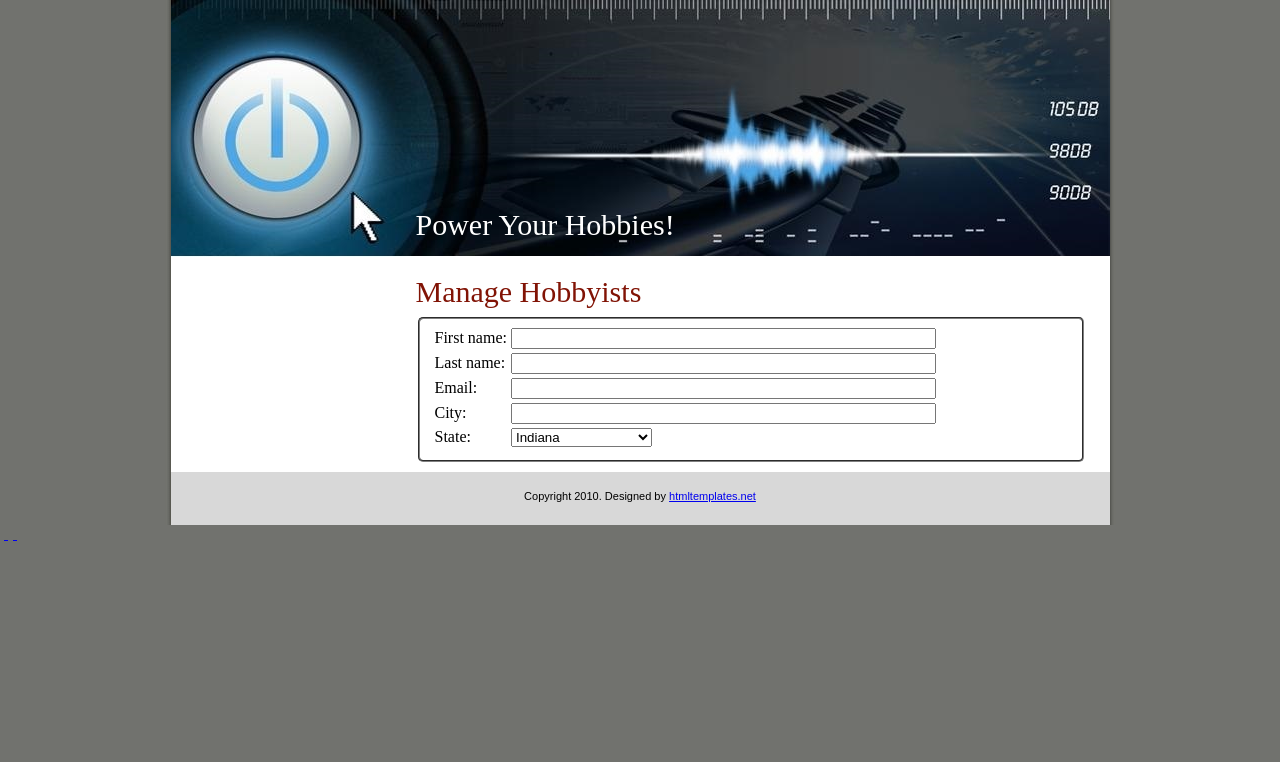
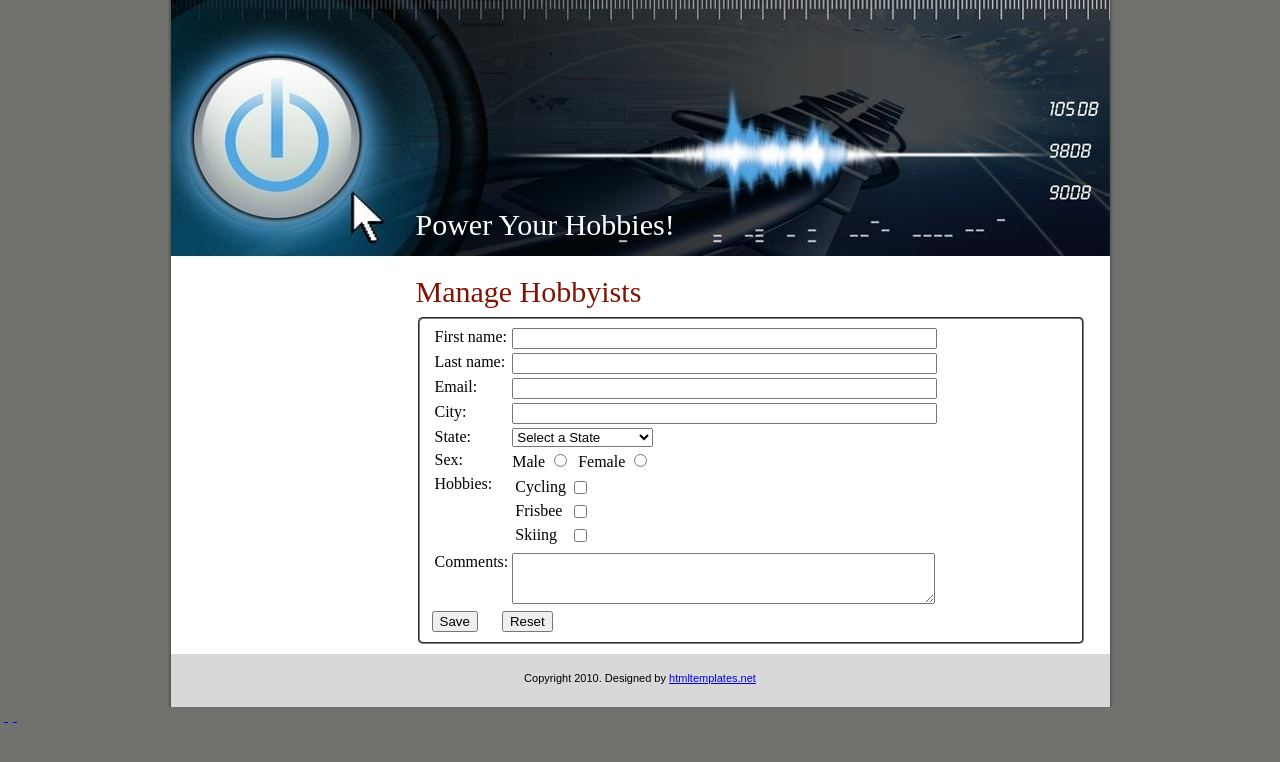
Before and after one commit to sjlawson/hobbyists, a PHP site: page /hobbyists.php in a window 1280 px wide. Shown: the top 762 px of the page. Run offline with PHP 8.4, Linux system fonts and the light colour scheme.

Commit message:
completed controller, view, template.

```diff
--- /dev/null
+++ b/classes/DatabaseConnect.class.php
@@ -0,0 +1,27 @@
+<?php
+
+class DatabaseConnect {
+	private $host = 'localhost';
+	private $username = 'root';
+	private $database = 'sjlawson';
+	private $password = 'lawson2112';
+	private $mysqliUtil;
+
+	public function __construct() {
+		try {
+			$this->mysqliUtil = mysqli_connect($this->host, $this->username, $this->password, $this->database);
+		} catch (Exception $ex) {
+			throw new Exception($ex->getMessage(), $ex->getCode());
+		}
+	}
+
+	public function doGetQuery($sql) {
+		try {
+			$result = $this->mysqliUtil->query($sql);
+			return mysqli_fetch_assoc($result);
+		} catch (Exception $ex) {
+			throw new Exception($ex->getMessage(), $ex->getCode());
+		}
+	}
+
+}
--- /dev/null
+++ b/classes/HobbyistModel.class.php
@@ -0,0 +1,85 @@
+<?php
+spl_autoload_register(function($className) {
+	@require_once ("classes/$className.class.php");
+});
+
+define("HOBBYISTTABLE","hobbyists");
+
+class HobbyistModel {
+	private $dbConn;
+	private $_table = "hobbyists";
+
+	//model properties
+	private $id;
+	private $firstname;
+	private $lastname;
+	private $email;
+	private $sex;
+	private $city;
+	private $state;
+	private $comments;
+	private $hobby_cycling;
+	private $hobby_frisbee;
+	private $hobby_skiing;
+	private $reqd_fields = array('firstname',
+									'lastname',
+									'email',
+									'sex',
+									'city',
+									'state');
+
+	public function __construct() {
+		try {
+			$this->dbConn = new DatabaseConnect();
+		} catch (Exception $ex) {
+			throw new Exception($ex->getMessage(), $ex->getCode());
+		}
+	}
+
+	public function setParams($data) {
+		foreach ($data as $property => $value) {
+			if(property_exists($this, $property)) {
+				if(in_array($property, $this->reqd_fields) && empty($value) ) {
+					return array("errmsg"=>"$property is required");
+				}
+				$this->$property = $value;
+			} else {
+				return array("errmsg"=>"$property does not exist");
+			}
+		}
+		return true;
+	}
+
+	public function editHobbyist() {
+		try {
+
+		} catch (Exception $ex) {
+			throw new Exception($ex->getMessage(), $ex->getCode());
+		}
+	}
+
+	public function createHobbyist() {
+		try {
+
+		} catch (Exception $ex) {
+			throw new Exception($ex->getMessage(), $ex->getCode());
+		}
+	}
+
+	public function getHobbyist($id) {
+		$sql = "SELECT * FROM `".HOBBYISTTABLE."` WHERE `id`='$id'";
+		try {
+			$assoc_result = $this->dbConn->doGetQuery($sql);
+			return $assoc_result;
+		} catch (Exception $ex) {
+			throw new Exception($ex->getMessage(), $ex->getCode());
+		}
+	}
+
+	public function validateInput($save_data) {
+
+
+
+	}
+
+}
--- a/css/style.css
+++ b/css/style.css
@@ -6,6 +6,14 @@ body {
 div, p, span, a, h1, h2, h3, h4, h5, h6, form {
 	margin:0px;
 	padding:0px;
+}
+td {
+	vertical-align: top;
+	text-align: left;
+}
+.errormsg {
+	border: 1px dotted red;
+	color: red;
 }
 .wrapper {
 	margin:0px auto;
--- a/hobbyists.php
+++ b/hobbyists.php
@@ -1,5 +1,59 @@
 <?php
-function getStateSelect($selected_state = "IN") {
+/* For this small application, this proceedural script will act as a controller as well as view
+ *
+ */
+
+/**
+ * using autoload register is overkill, but an app like this might normally be parter of a larger whole in which using
+ * spl_autoload_register might be preferable
+ *
+ */
+spl_autoload_register(function($className) {
+	@require_once ("classes/$className.class.php");
+});
+
+$hobbyistModel = new HobbyistModel();
+
+$hobbyist_id = isset($_GET['id']) ? filter_input(INPUT_GET, 'id', FILTER_VALIDATE_INT) : null;
+$hobbyist_data = $hobbyist_id ? $hobbyistModel->getHobbyist($hobbyist_id) : null;
+
+if( !empty( $_POST )) {
+	//sanitize input
+	$save_data = array();
+	$save_data['id'] = filter_input(INPUT_POST, 'id', FILTER_VALIDATE_INT);
+	$save_data['firstname'] = filter_input(INPUT_POST, 'firstname', FILTER_SANITIZE_STRING);
+	$save_data['lastname'] = filter_input(INPUT_POST, 'lastname', FILTER_SANITIZE_STRING);
+	$save_data['email'] = filter_input(INPUT_POST, 'email', FILTER_VALIDATE_EMAIL);
+	$save_data['sex'] = filter_input(INPUT_POST, 'sex', FILTER_SANITIZE_STRING);
+	$save_data['city'] = filter_input(INPUT_POST, 'city', FILTER_SANITIZE_STRING);
+	$save_data['state'] = filter_input(INPUT_POST, 'state', FILTER_SANITIZE_STRING);
+	$save_data['comments'] = filter_input(INPUT_POST, 'comments', FILTER_SANITIZE_STRING);
+	$save_data['hobby_cycling'] = isset($_POST['hobby_cycling']) ? filter_input(INPUT_POST, 'hobby_cycling', FILTER_VALIDATE_INT) : 0;
+	$save_data['hobby_frisbee'] = isset($_POST['hobby_frisbee']) ? filter_input(INPUT_POST, 'hobby_frisbee', FILTER_VALIDATE_INT) : 0;
+	$save_data['hobby_skiing'] = isset($_POST['hobby_skiing']) ? filter_input(INPUT_POST, 'hobby_skiing', FILTER_VALIDATE_INT) : 0;
+
+	if(empty($save_data['id'] )) unset($save_data['id']);
+	$validationResult = $hobbyistModel->setParams($save_data);
+
+	if($validationResult !== true) {
+		// set validation error message
+		$validation_error = $validationResult["errmsg"];
+	} else {
+		if(empty($save_data['id'])) {
+			$hobbyistModel->createHobbyist();
+		} else {
+			$hobbyistModel->editHobbyist();
+		}
+	}
+	$hobbyist_data = $save_data;
+}
+
+/**
+ * Utility to create a state code selection control
+ * @param unknown_type $selected_state
+ * @return string
+ */
+function getStateSelect($selected_state = "") {
 	$stateOn = 'selected="selected"';
 	$state_list = ARRAY(
 			'AL'=>"Alabama",
@@ -62,52 +116,6 @@ function getStateSelect($selected_state = "IN") {
 	$state_selection .= "</select>";
 	return $state_selection;
 }
-?>
 
-<!DOCTYPE HTML>
-<html>
-<head>
-  <meta charset="UTF-8">
-  <title>Hobbyist Manager</title>
-  <link href="css/style.css" rel="stylesheet" type="text/css">
-</head>
-<body>
-<div class="wrapper">
-<div class="left-gap1"><img src="images/spacer.gif" alt="#" border="0" height="1" width="6"></div>
-<div class="main">
-<div class="header">
-<div class="banner-area" >
-<h1 class="header-title">Power Your Hobbies!</h1>
-</div>
-</div>
-<div class="mid">
-<div class="mid-left"><br>
-</div>
-<div class="mid-right">
-<h1>Manage Hobbyists</h1>
-<form>
-<fieldset>
-<table >
-<tbody>
-<tr><td>First name:</td> <td><input name="firstname" size="50"></tr>
-<tr><td>Last name:</td> <td><input name="lastname" size="50"> </tr>
-<tr><td>Email:</td> <td><input name="email" size="50"> </tr>
-<tr><td>City:</td> <td><input name="city" size="50"> </tr>
-<tr><td>State: </td><td> <?php echo getStateSelect(); ?> </td></tr>
-</tbody>
-</table>
-</fieldset>
-</form>
-</div>
-</div>
-<div class="footer">
-<p class="copyright-text">Copyright 2010. Designed by <a target="_blank" href="http://www.htmltemplates.net/">htmltemplates.net</a></p>
-</div>
-</div>
-<div class="right-gap1"><img src="images/spacer.gif" alt="#" border="0" height="1" width="6"></div>
-</div>
 
-&nbsp;<a href="http://www.htmltemplates.net">
-<img src="images/footnote.gif" class="copyright" alt="html templates"></a>&nbsp;<a href="http://websitetemplates.net">
-<img src="images/footnote.gif" class="copyright" alt="websitetemplates.net"></a>&nbsp;
-</body></html>
+include "hobbyists.tpl.php";
--- /dev/null
+++ b/hobbyists.tpl.php
@@ -0,0 +1,77 @@
+<!DOCTYPE HTML>
+<html>
+<head>
+  <meta charset="UTF-8">
+  <title>Hobbyist Manager</title>
+  <link href="css/style.css" rel="stylesheet" type="text/css">
+</head>
+<body>
+<div class="wrapper">
+<div class="left-gap1"><img src="images/spacer.gif" alt="#" border="0" height="1" width="6"></div>
+<div class="main">
+<div class="header">
+<div class="banner-area" >
+<h1 class="header-title">Power Your Hobbies!</h1>
+</div>
+</div>
+<div class="mid">
+<div class="mid-left"><br>
+</div>
+<div class="mid-right">
+<h1>Manage Hobbyists</h1>
+<form method="post" />
+<input type="hidden" name='id' value="<?php echo $hobbyist_id; ?>" />
+<fieldset>
+<div class='errormsg' <?php echo isset($validation_error) ? 'style="display: block !important;"' : 'style="display: none !important;"' ?>>
+<?php echo @$validation_error; ?>
+</div>
+<table >
+<tbody>
+<tr><td>First name:</td> <td><input name="firstname" size="50"
+	value="<?php echo $hobbyist_data ? $hobbyist_data['firstname'] : '';?>"></tr>
+<tr><td>Last name:</td> <td><input name="lastname" size="50"
+	value="<?php echo $hobbyist_data ? $hobbyist_data['lastname'] : '';?>"> </tr>
+<tr><td>Email:</td> <td><input name="email" size="50"
+	value="<?php echo $hobbyist_data ? $hobbyist_data['email'] : '';?>"> </tr>
+<tr><td>City:</td> <td><input name="city" size="50"
+	value="<?php echo $hobbyist_data ? $hobbyist_data['city'] : '';?>"> </tr>
+<?php $selected_state = $hobbyist_data ? $hobbyist_data['state'] : ''; ?>
+<tr><td>State: </td><td> <?php echo getStateSelect($selected_state); ?> </td></tr>
+<tr><td>Sex: </td><td> Male <input name='sex' type="radio" value='M'
+	<?php echo strcmp(strtoupper(@$hobbyist_data['sex']),'M') === 0 ? 'checked' : ''; ?>/>
+	&nbsp;Female <input name='sex' type="radio" value='M'
+	<?php echo strcmp(strtoupper(@$hobbyist_data['sex']),'F') === 0 ? 'checked' : ''; ?>/>
+</td></tr>
+<tr><td>Hobbies: </td>
+<td><table>
+	<tr><td>Cycling</td><td> <input type="checkbox" name="hobby_cycling" value='1'
+		<?php echo @$hobbyist_data['hobby_cycling'] ? 'checked' : ''; ?> /></td></tr>
+	<tr><td>Frisbee</td><td> <input type="checkbox" name="hobby_frisbee" value='1'
+		<?php echo @$hobbyist_data['hobby_frisbee'] ? 'checked' : ''; ?>/></td></tr>
+	<tr><td>Skiing</td><td> <input type="checkbox" name="hobby_skiing" value='1'
+		<?php echo @$hobbyist_data['hobby_skiing'] ? 'checked' : ''; ?>/></td></tr>
+	</table>
+	</td></tr>
+<tr><td>Comments:</td>
+<td><textarea rows="3" cols="50" name="comments">
+<?php echo @$hobbyist_data['comments']; ?>
+</textarea>
+
+</tbody>
+</table>
+<input type="submit" value="Save" /> &nbsp;&nbsp;&nbsp;&nbsp; <input type="reset" value="Reset" onclick="document.location.href='hobbyists.php';" />
+</fieldset>
+</form>
+</div>
+</div>
+<div class="footer">
+<p class="copyright-text">Copyright 2010. Designed by <a target="_blank" href="http://www.htmltemplates.net/">htmltemplates.net</a></p>
+</div>
+</div>
+<div class="right-gap1"><img src="images/spacer.gif" alt="#" border="0" height="1" width="6"></div>
+</div>
+
+&nbsp;<a href="http://www.htmltemplates.net">
+<img src="images/footnote.gif" class="copyright" alt="html templates"></a>&nbsp;<a href="http://websitetemplates.net">
+<img src="images/footnote.gif" class="copyright" alt="websitetemplates.net"></a>&nbsp;
+</body></html>
```
Also changed, not shown: classes/dbConnect.class.php (deleted, +0 -12 lines), classes/hobbyists_model.class.php (deleted, +0 -23 lines), 5 other files.
